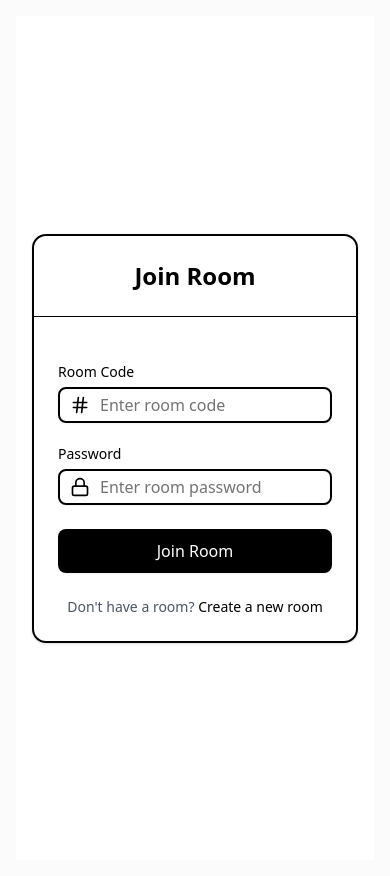
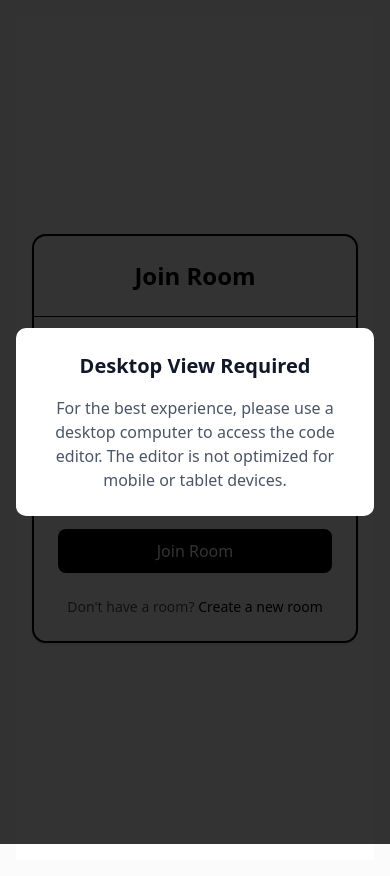
Before and after one commit to josephlouise74/code-editor-frontend, a Next.js app: page / in a window 390 px wide. Built offline with nearby package versions, Linux system fonts and the light colour scheme.

Commit message:
altest update mobile screen blocked ui

```diff
--- a/src/app/(dashboard)/layout.tsx
+++ b/src/app/(dashboard)/layout.tsx
@@ -5,10 +5,18 @@ export default async function DashboardLayout({
 }: {
     children: React.ReactNode;
 }) {
-
     return (
         <div className="flex min-h-screen bg-muted/40">
-
+            {/* Mobile and Tablet Warning */}
+            <div className="lg:hidden fixed inset-0 z-50 flex items-center justify-center bg-black/80 p-4">
+                <div className="bg-white rounded-lg p-6 max-w-md text-center">
+                    <h2 className="text-xl font-bold mb-4 text-gray-900">Desktop View Required</h2>
+                    <p className="text-gray-600">
+                        For the best experience, please use a desktop computer to access the code editor.
+                        The editor is not optimized for mobile or tablet devices.
+                    </p>
+                </div>
+            </div>
 
             {/* Main content area */}
             <div className="flex flex-1 flex-col w-full">
@@ -18,7 +26,6 @@ export default async function DashboardLayout({
                     </main>
                 </div>
             </div>
-
         </div>
     );
 }
```
